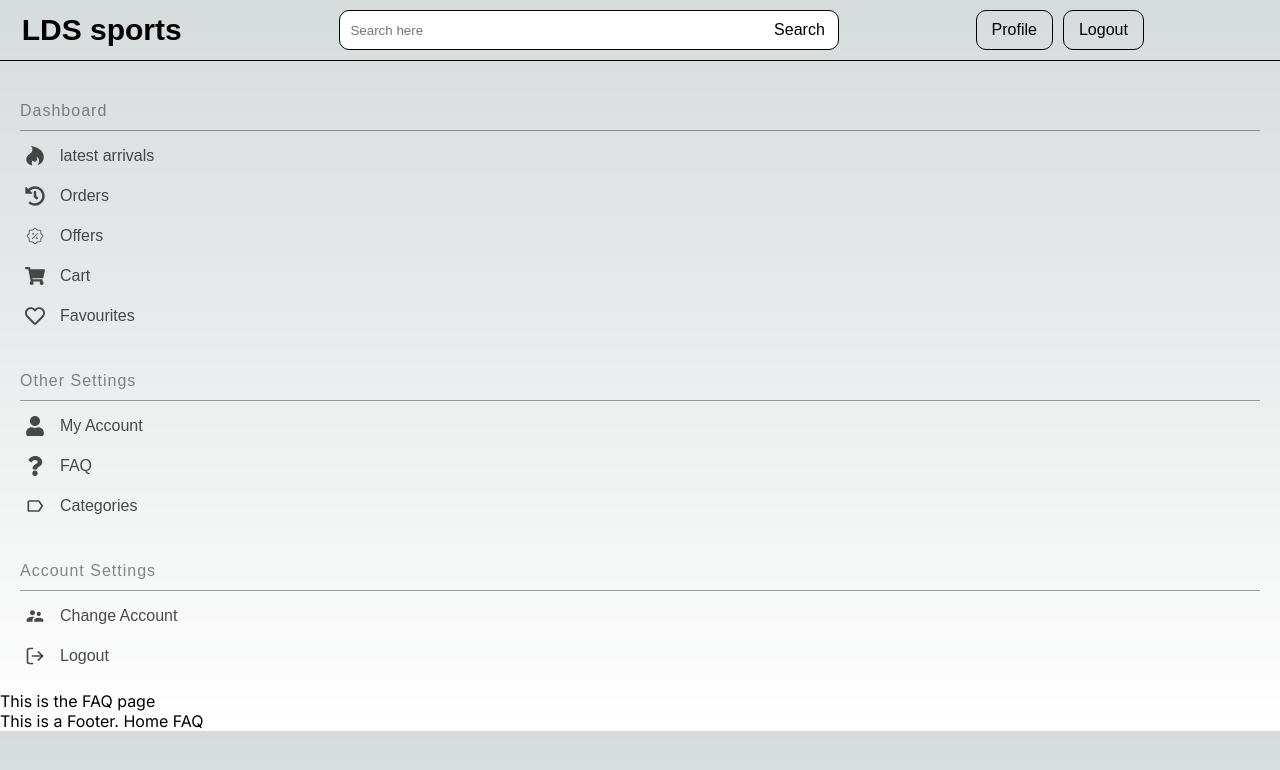
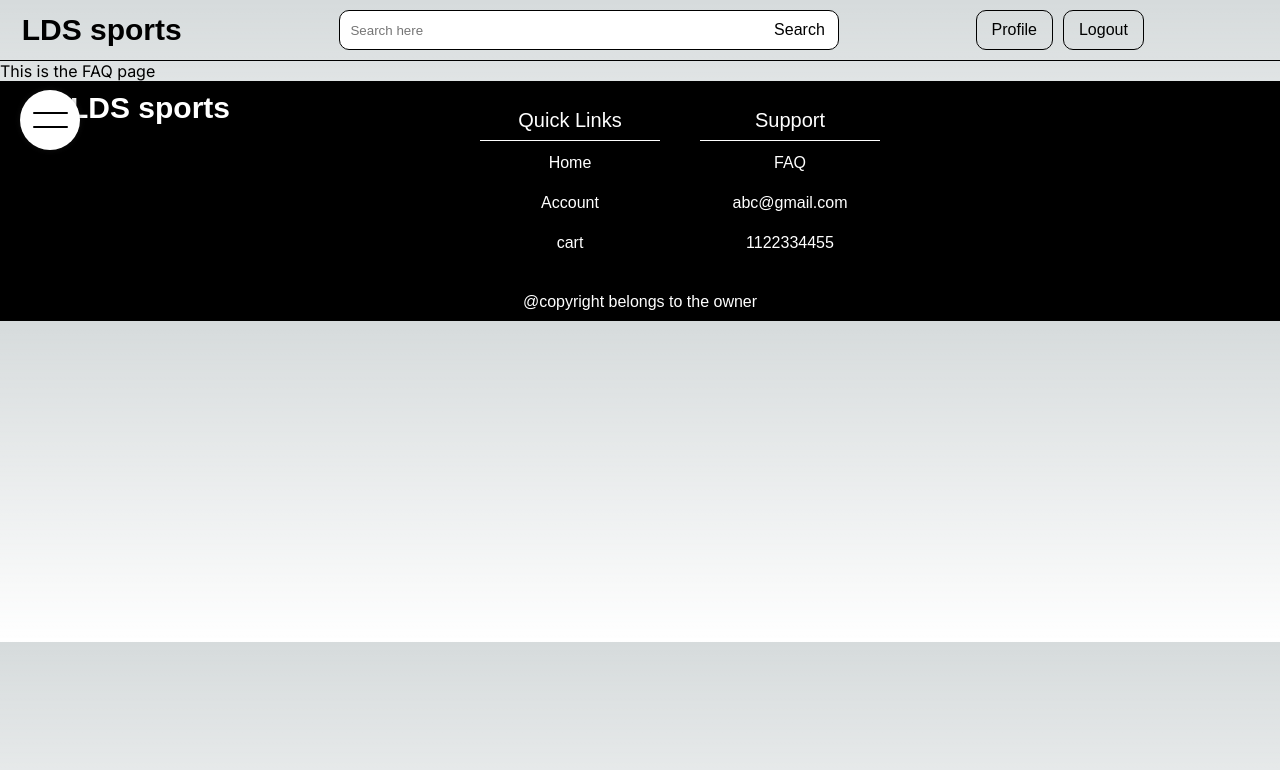
Before and after one commit to AnkushS27/lds-sports-ecommerce, a Next.js app: page /faq in a window 1280 px wide. Shown: the top 770 px of the page. Built offline with nearby package versions, Linux system fonts and the light colour scheme.

Commit message:
minor changes

```diff
--- /dev/null
+++ b/src/Components/Footer/page.module.css
@@ -0,0 +1,113 @@
+.mainWrapper {
+    display: flex;
+    align-items: flex-start;
+    justify-content: flex-start;
+    flex-direction: column;
+
+    width: 100%;
+    min-height: fit-content;
+
+    background-color: black;
+    color: white;
+
+    font-size: 16px;
+    font-weight: 300;
+    font-family: sans-serif;
+}
+
+.mainContainer {
+    display: flex;
+    align-items: flex-start;
+    justify-content: space-between;
+    flex-direction: row;
+    flex-wrap: wrap;
+
+    width: 100%;
+    max-width: 900px;
+    height: fit-content;
+
+    gap: 20px;
+    padding: 10px;
+}
+
+.leftSection {
+    display: flex;
+    align-items: center;
+    justify-content: center;
+
+    width: 280px;
+    height: fit-content;
+}
+
+.logoContainer {
+    display: flex;
+    align-items: center;
+    justify-content: center;
+
+    font-size: 30px;
+    font-weight: 700;
+}
+
+.rightSection {
+    display: flex;
+    align-items: flex-start;
+    justify-content: flex-start;
+    flex-direction: row;
+    flex-wrap: wrap;
+
+
+    gap: 20px;
+
+    width: auto;
+    height: fit-content;
+}
+
+.linkHolder {
+    display: flex;
+    align-items: flex-start;
+    justify-content: flex-start;
+    flex-direction: column;
+
+    width: fit-content;
+    height: fit-content;
+
+    padding: 10px;
+}
+
+.linkHolderHead {
+    display: flex;
+    align-items: center;
+    justify-content: center;
+
+    width: 180px;
+    height: 40px;
+
+    padding: 10px;
+    font-size: 20px;
+
+    border-bottom: 1px solid;
+    margin-bottom: 2px;
+}
+
+.linkItem {
+    display: flex;
+    align-items: center;
+    justify-content: center;
+
+    width: 100%;
+    height: 40px;
+
+    border-radius: 5px;
+}
+.linkItem:hover {background-color: rgba(70, 68, 68, 0.568);}
+
+.copyRightSection {
+    display: flex;
+    align-items: center;
+    justify-content: center;
+
+    width: 100%;
+    height: auto;
+
+    padding: 10px;
+}
--- a/src/Components/Footer/page.tsx
+++ b/src/Components/Footer/page.tsx
@@ -1,11 +1,35 @@
 import Link from "next/link"
+
+import style1 from './page.module.css'
 
 export default function Footer() {
     return (
-        <div className="mainWrapper">
-            This is a Footer.
+        <div className={style1.mainWrapper}>
+            {/* This is a Footer.
             <Link href='/'> Home </Link>
-            <Link href='/faq'> FAQ </Link>
+            <Link href='/faq'> FAQ </Link> */}
+            <div className={style1.mainContainer}>
+                <div className={style1.leftSection}>
+                    <div className={style1.logoContainer}> LDS sports </div>
+                </div>
+                <div className={style1.rightSection}>
+                    <div className={style1.linkHolder}>
+                        <div className={style1.linkHolderHead}> Quick Links </div>
+                        <Link href='/' className={style1.linkItem}> Home </Link>
+                        <Link href='#' className={style1.linkItem}> Account </Link>
+                        <Link href='/cart' className={style1.linkItem}> cart </Link>
+                    </div>
+                    <div className={style1.linkHolder}>
+                        <div className={style1.linkHolderHead}> Support </div>
+                        <Link href='/faq' className={style1.linkItem}> FAQ </Link>
+                        <Link href='#' className={style1.linkItem}> abc@gmail.com </Link>
+                        <Link href='#' className={style1.linkItem}> 1122334455 </Link>
+                    </div>
+                </div>
+            </div>
+            <div className={style1.copyRightSection}>
+                @copyright belongs to the owner
+            </div>
         </div>
     )
 }
--- a/src/Components/VerticalNavbar/page.module.css
+++ b/src/Components/VerticalNavbar/page.module.css
@@ -1,3 +1,44 @@
+.NavOpenContainer {
+    position: fixed;
+    top: 90px;
+    left: 20px;
+
+    display: flex;
+    align-items: center;
+    justify-content: space-evenly;
+    flex-direction: column;
+
+    width: 60px;
+    height: 60px;
+
+    padding: 10px;
+    border-radius: 50%;
+    z-index: 1;
+    /* background-color: rgba(210,210,210,0.4); */
+    /* backdrop-filter: blur(20px); */
+    background-color: white;
+    box-shadow: 0px 0px 6px rgba(40,40,40,0.4);
+
+    font-size: 16px;
+    font-weight: 400;
+    font-family: sans-serif;
+
+    cursor: pointer;
+}
+.NavOpenContainer:hover {color: green;}
+
+.NavHamburgerLine {
+    display: flex;
+    align-items: center;
+    justify-content: center;
+
+    width: 35px;
+    height: 2px;
+
+    border-radius: 1px;
+    background-color: black;
+}
+
 .NavMainWrapper {
     position: relative;
 
@@ -7,6 +48,7 @@
     flex-direction: column;
 
     min-width: 300px;
+    width: 300px;
     height: 100%;
 
     font-size: 16px;
--- a/src/Components/VerticalNavbar/page.tsx
+++ b/src/Components/VerticalNavbar/page.tsx
@@ -10,6 +10,7 @@ import { FiLogOut } from "react-icons/fi";
 
 // Styles
 import style1  from './page.module.css';
+import { useState } from "react";
 
 export default function VerticalNavBar(
     {params} : {params :
@@ -18,14 +19,21 @@ export default function VerticalNavBar(
          homePage ?: boolean,
         }
     }) {
+    const [showNavBar, setShowNavBar] = useState(false);
+    if (!showNavBar) {return(
+        <div className={style1.NavOpenContainer} onClick={() => {setShowNavBar(true)}}>
+            <div className={style1.NavHamburgerLine}></div>
+            <div className={style1.NavHamburgerLine}></div>
+        </div>
+    )} else {
     return (
         <div className={style1.NavMainWrapper}>
-            {params.homePage && <div className={style1.NavMenuCloseBtn}> Close </div>}
+            <div className={style1.NavMenuCloseBtn} onClick={() => {setShowNavBar(false)}}> Close </div>
             <div className={style1.NavMainContainer}>
 
             <div className={style1.VerticalNavSection}>
                 <div className={style1.VerticalNavSectionHead}> Dashboard </div>
-                <Link href="#" className={style1.VerticalNavSectionItem}>
+                <Link href="/" className={style1.VerticalNavSectionItem}>
                     <FaHotjar className={style1.VerticalNavSectionIcon} />
                     latest arrivals
                 </Link>
@@ -76,7 +84,7 @@ export default function VerticalNavBar(
             </div>
             </div>
         </div>
-    )
+    )}
 }
 
 
--- a/src/app/page.module.css
+++ b/src/app/page.module.css
@@ -21,7 +21,7 @@
   width: 100%;
   height: 100%;
 
-  overflow: auto;
+  overflow-y: auto;
 }
 
 .VerticalmainContainer {
@@ -31,7 +31,7 @@
   flex-direction: column;
 
   width: 100%;
-  min-width: fit-content;
+  min-width: 300px;
   height: 100%;
 
   overflow-y: auto;
--- a/src/app/page.tsx
+++ b/src/app/page.tsx
@@ -49,9 +49,9 @@ export default function Home() {
                             <ProductCard params={{name:'prod_6',"company" : "c1", "pid" : "001", "price" : "₹1500", "stock" : "50"}} />
                         </div>
                     </div>
+                    <Footer />
                 </div>
             </div>
-            <Footer />
         </div>
     )
 }
```
Also changed, not shown: src/Components/productCard/page.module.css (+35 -6 lines), src/Components/productCard/page.tsx (+8 -2 lines), src/app/cart/page.module.css (+58 -95 lines), src/app/cart/page.tsx (+21 -53 lines).
